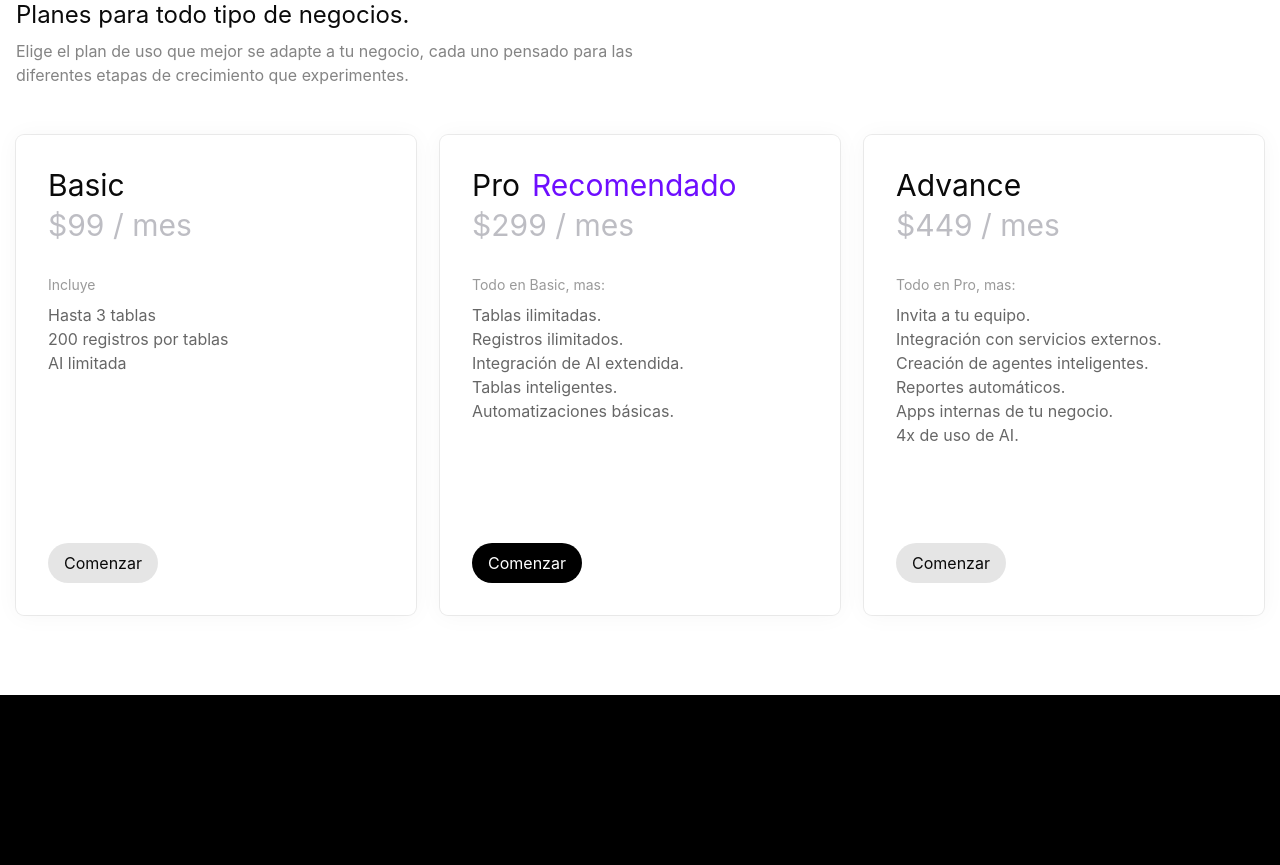
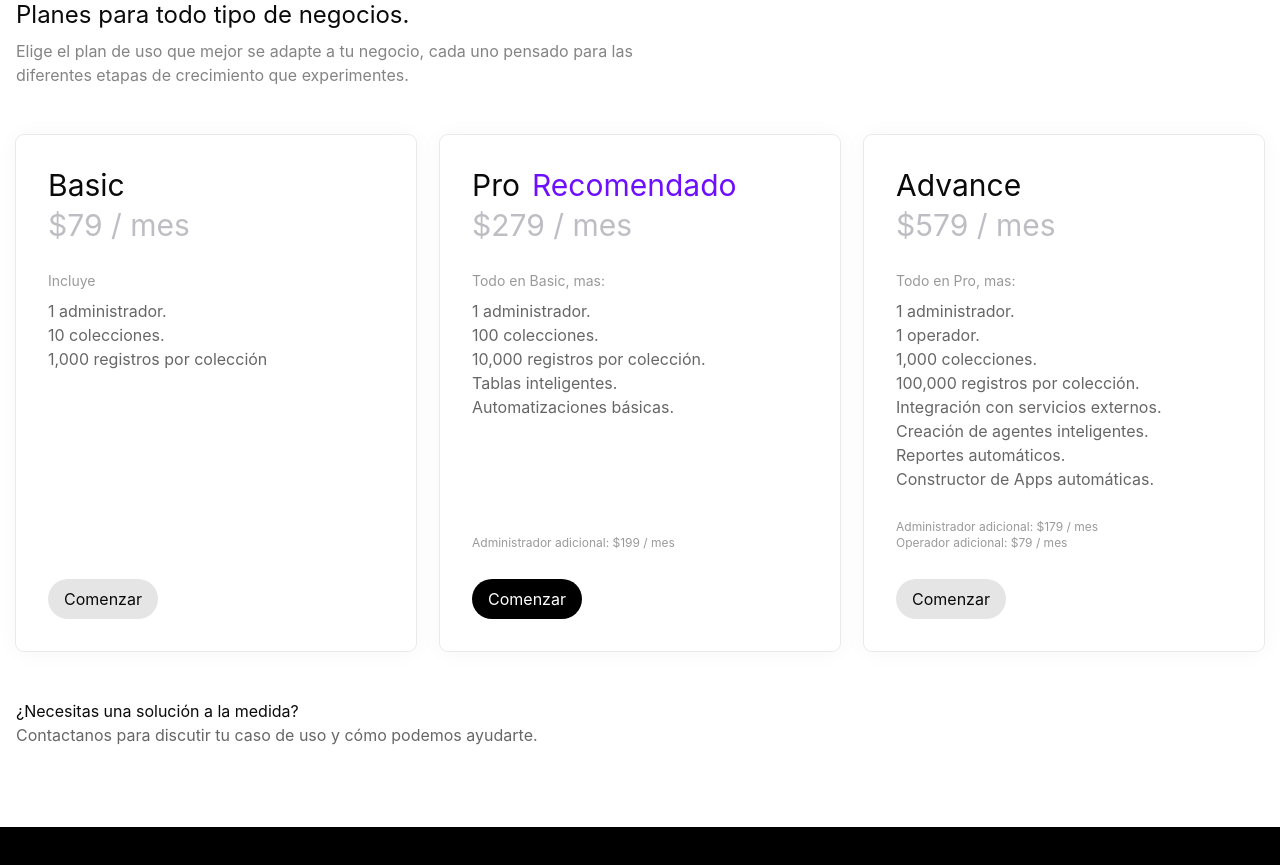
Before and after one commit to bazaescribe/tillia-web, a Next.js app: page / in a window 1280 px wide. Shown: the part 6120-6985 px from the top of the page. Built offline with nearby package versions, Linux system fonts and the light colour scheme; a web font is replaced by a local one.

Commit message:
feat(PricingCards): update pricing plans and add add-ons section
- Add optional add-ons section to display additional pricing options
- Update pricing details and features for all plans
- Improve card styling and layout
- Add contact section for custom solutions

```diff
--- a/components/PricingCards.tsx
+++ b/components/PricingCards.tsx
@@ -9,16 +9,19 @@ const Card: React.FC<{
   price: string;
   featuresTitle: string;
   features: string[];
+  addOns?: string[];
   cta: string;
   onClick: () => void;
 
-}> = ({ title, main, price, featuresTitle, features, cta, onClick}) => {
+}> = ({ title, main, price, featuresTitle, features, addOns, cta, onClick}) => {
   return (
     <div
-      className="rounded-lg p-8 flex flex-col gap-4"
+      className="rounded-lg p-8 flex flex-col gap-7"
       style={{
         boxShadow: 'var(--shadow-card)',
-        aspectRatio: '1 / 1.2',
+        // aspectRatio: '1 / 1.2',
+        minHeight: '420px',
+        height: '100%',
       }}
     >
       <div>
@@ -29,13 +32,20 @@ const Card: React.FC<{
         <h3 className="text-3xl text-zinc-400/70">{price}</h3>
       </div>
       <div className='flex flex-col gap-2 flex-1'>
-        <div className="text-black/40 text-sm mt-4">{featuresTitle}</div>
+        <div className="text-black/40 text-sm">{featuresTitle}</div>
         <div className="list-disc list-inside">
           {features.map((feature) => (
             <p key={feature} className="text-black/60 text-md">{feature}</p>
           ))}
         </div>
       </div>
+      {addOns && (
+          <div className="list-disc list-inside">
+            {addOns.map((addOn) => (
+              <p key={addOn} className="text-black/40 text-xs">{addOn}</p>
+            ))}
+          </div>
+        )}
       <div className='flex'>
         <button
           className={`p-2 px-4 rounded-full transition-colors duration-300 ${main ? 'bg-black hover:bg-black/60 text-white' : 'bg-black/10 hover:bg-black/20'}`}
@@ -54,23 +64,30 @@ const PricingCards: React.FC = () => {
     {
       title: 'Basic',
       main: false,
-      price: '$99 / mes',
+      price: '$79 / mes',
       featuresTitle: 'Incluye',
-      features: ['Hasta 3 tablas', '200 registros por tablas', 'AI limitada'],
+      features: [
+        '1 administrador.',
+        '10 colecciones.',
+        '1,000 registros por colección',
+      ],
       cta: 'Comenzar',
       onClick: () => console.log('Comenzar'),
     },
     {
       title: 'Pro',
       main: true,
-      price: '$299 / mes',
+      price: '$279 / mes',
       featuresTitle: 'Todo en Basic, mas:',
       features: [
-        'Tablas ilimitadas.',
-        'Registros ilimitados.',
-        'Integración de AI extendida.',
+        '1 administrador.',
+        '100 colecciones.',
+        '10,000 registros por colección.',
         'Tablas inteligentes.',
         'Automatizaciones básicas.',
+      ],
+      addOns: [
+        'Administrador adicional: $199 / mes',
       ],
       cta: 'Comenzar',
       onClick: () => console.log('Comenzar'),
@@ -78,15 +95,21 @@ const PricingCards: React.FC = () => {
     {
       title: 'Advance',
       main: false,
-      price: '$449 / mes',
+      price: '$579 / mes',
       featuresTitle: 'Todo en Pro, mas:',
       features: [
-        'Invita a tu equipo.',
+        '1 administrador.',
+        '1 operador.',
+        '1,000 colecciones.',
+        '100,000 registros por colección.',
         'Integración con servicios externos.',
         'Creación de agentes inteligentes.',
         'Reportes automáticos.',
-        'Apps internas de tu negocio.',
-        '4x de uso de AI.',
+        'Constructor de Apps automáticas.',
+      ],
+      addOns: [
+        'Administrador adicional: $179 / mes',
+        'Operador adicional: $79 / mes',
       ],
       cta: 'Comenzar',
       onClick: () => console.log('Comenzar'),
@@ -133,6 +156,13 @@ const PricingCards: React.FC = () => {
           </motion.div>
         ))}
       </motion.div>
+
+      <div>
+        <h4>¿Necesitas una solución a la medida?</h4>
+        <p className="text-md text-black/60">
+          Contactanos para discutir tu caso de uso y cómo podemos ayudarte.
+        </p>
+      </div>
     </Section>
   );
 };
```
